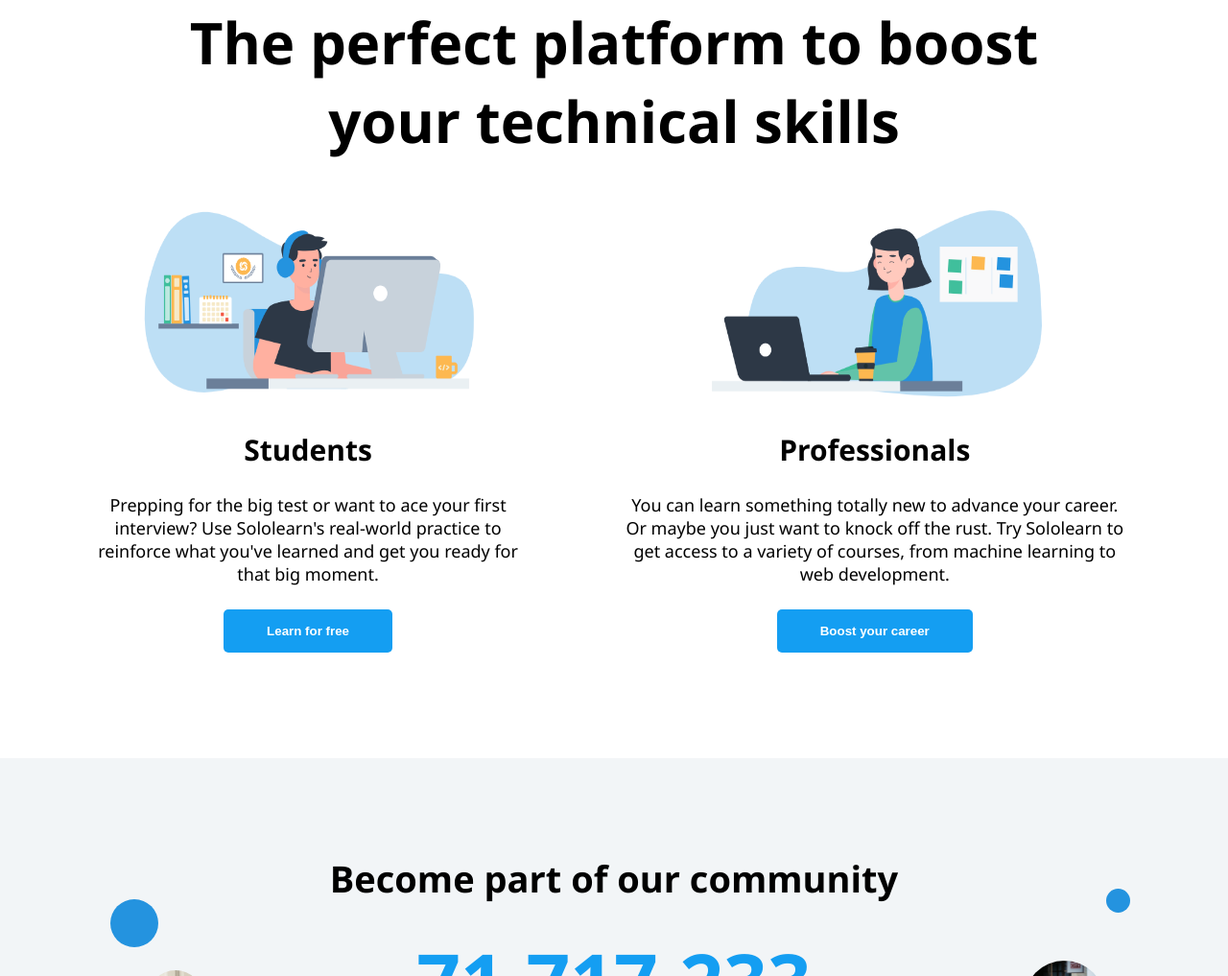
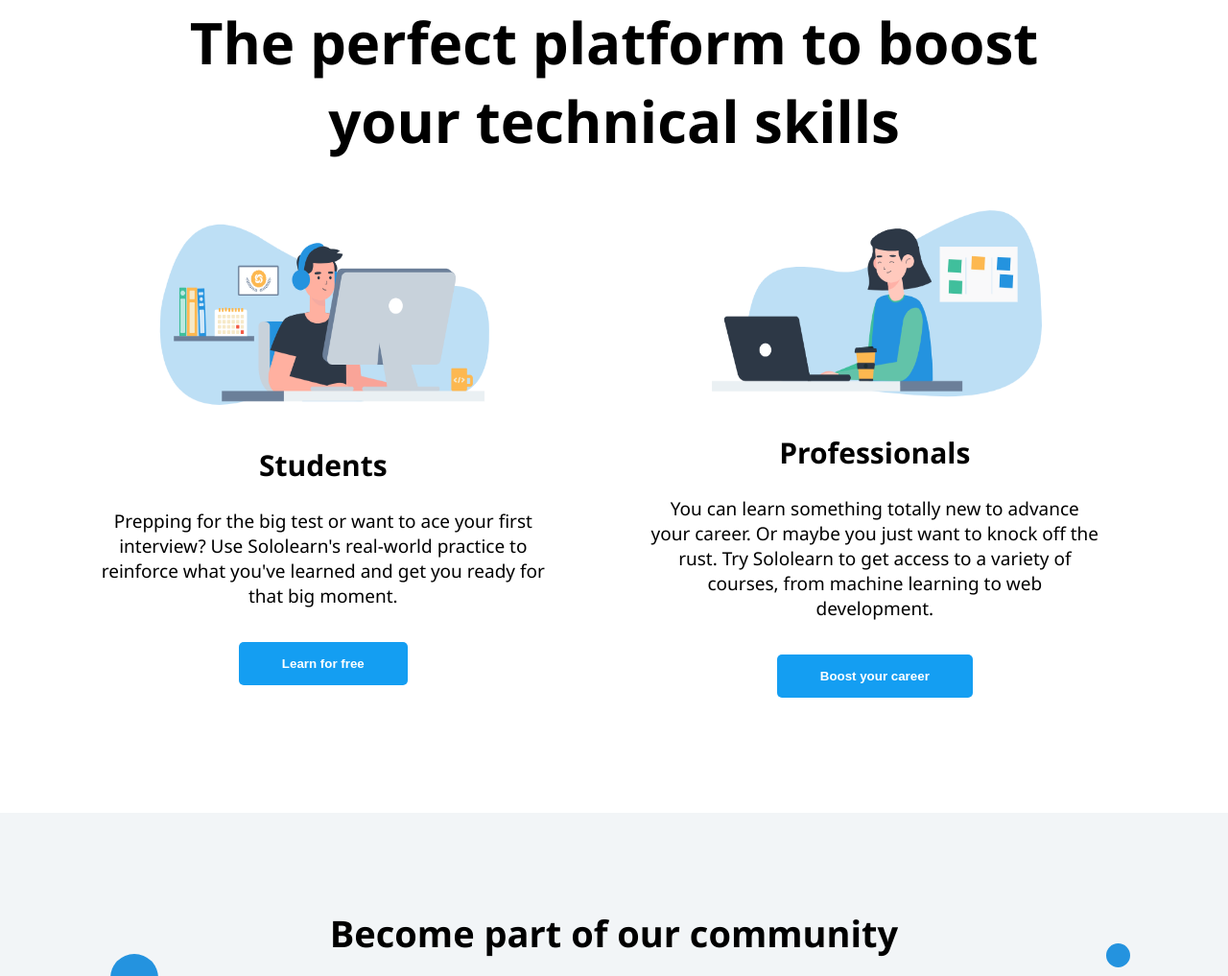
Before and after one commit to MohammedGad23/sololearn-project, a plain HTML site: page index.html in a window 1280 px wide. Shown: the part 2299-3316 px from the top of the page at 96% size. Drawn offline with Linux system fonts and the light colour scheme.

Commit message:
Update stylehome1.css

```diff
--- a/stylehome1.css
+++ b/stylehome1.css
@@ -24,7 +24,8 @@
     align-items: center;
 }
 .PlatformTechnical div{
-    font-size: 20px;
+    width:520px;
+    font-size: 30px;
     text-align: center;
 }
 .PlatformTechnical button,.Commuinity button{
@@ -37,7 +38,7 @@
     font-weight: bold;
 }
 .PlatformTechnical span{
-    font-size:18px;
+    font-size:19px;
     display:block;
     margin:25px;
     text-align: center;
```
